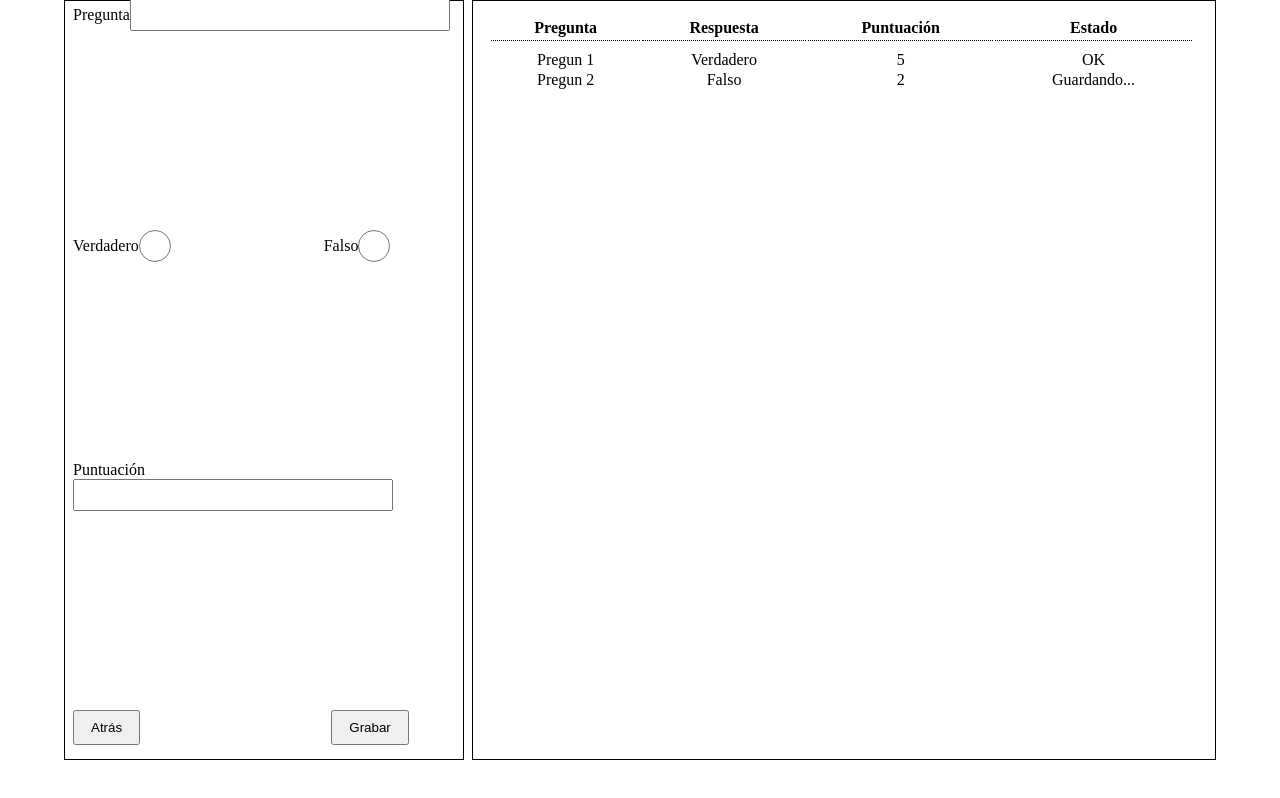
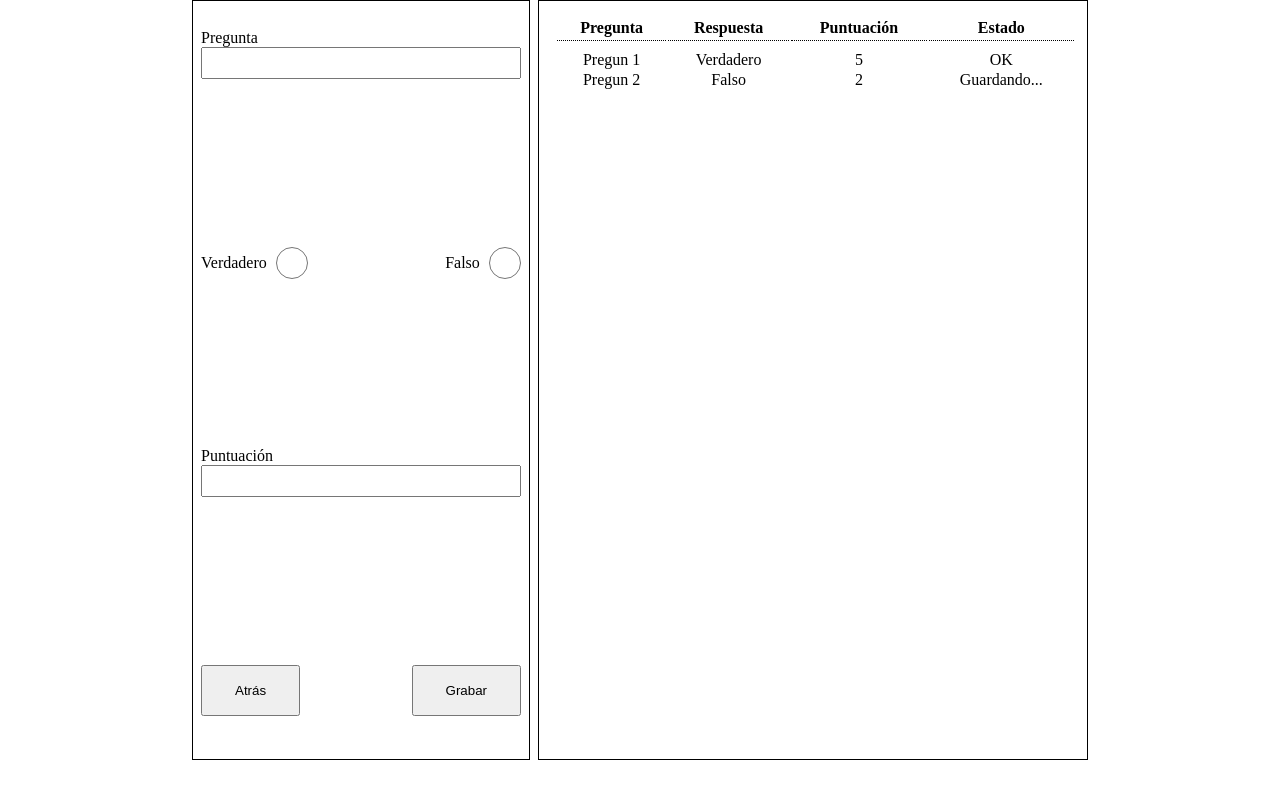
Before and after one commit to RubenRuCh/js-daw2020-proyecto-cuestionario-rruger, a website: page app/questions.html in a window 1280 px wide. Drawn offline with Linux system fonts and the light colour scheme.

Commit message:
Mejoras css (coherencia en botones)

```diff
--- a/app/styles/main.css
+++ b/app/styles/main.css
@@ -6,9 +6,8 @@
 }
 
 body{
-  width: 90%;
+  width: 70%;
   margin: 0px auto;
-
 }
 
 main section {
--- a/app/styles/pantalla3.css
+++ b/app/styles/pantalla3.css
@@ -27,10 +27,16 @@ main section#questionsForm div.formRow {
   align-items: center;
   flex-direction: row;
   flex-wrap: wrap;
+  justify-content: space-between;
 }
 
 main section#questionsForm div.formRow:first-child {
   margin-top: 0;
+}
+
+main section#questionsForm div.formRow:last-child {
+  flex-wrap: nowrap;
+  justify-content: space-between;
 }
 
 main section#questionsForm div.formRow input {
@@ -48,13 +54,8 @@ main section#questionsForm div.formRow input[value="verdadero"] {
 }
 
 main section#questionsForm div.formRow button {
-  padding: 0.5rem 1rem;
+  padding: 1rem 2rem;
 }
-
-main section#questionsForm div.formRow button#save {
-  margin-left: 50%;
-}
-
 
 
 /* Questions already created */
--- a/app/styles/pantalla5.css
+++ b/app/styles/pantalla5.css
@@ -1,3 +1,5 @@
+
+
 /* Question's form */
 main section#containerQuestion form {
   margin-right: 0.5rem;
@@ -55,7 +57,7 @@ main section#actions{
 }
 
 main section#actions button {
-  padding: 0.5rem 1rem;
+  padding: 1rem 2rem;
 }
 
 main section#actions button#next {
--- a/app/styles/pantalla6.css
+++ b/app/styles/pantalla6.css
@@ -49,5 +49,5 @@ main section#actions{
 }
 
 main section#actions button {
-  padding: 0.5rem 1rem;
+  padding: 1rem 2rem;
 }
```
Also changed, not shown: app/index.html (+1 -1 lines).
